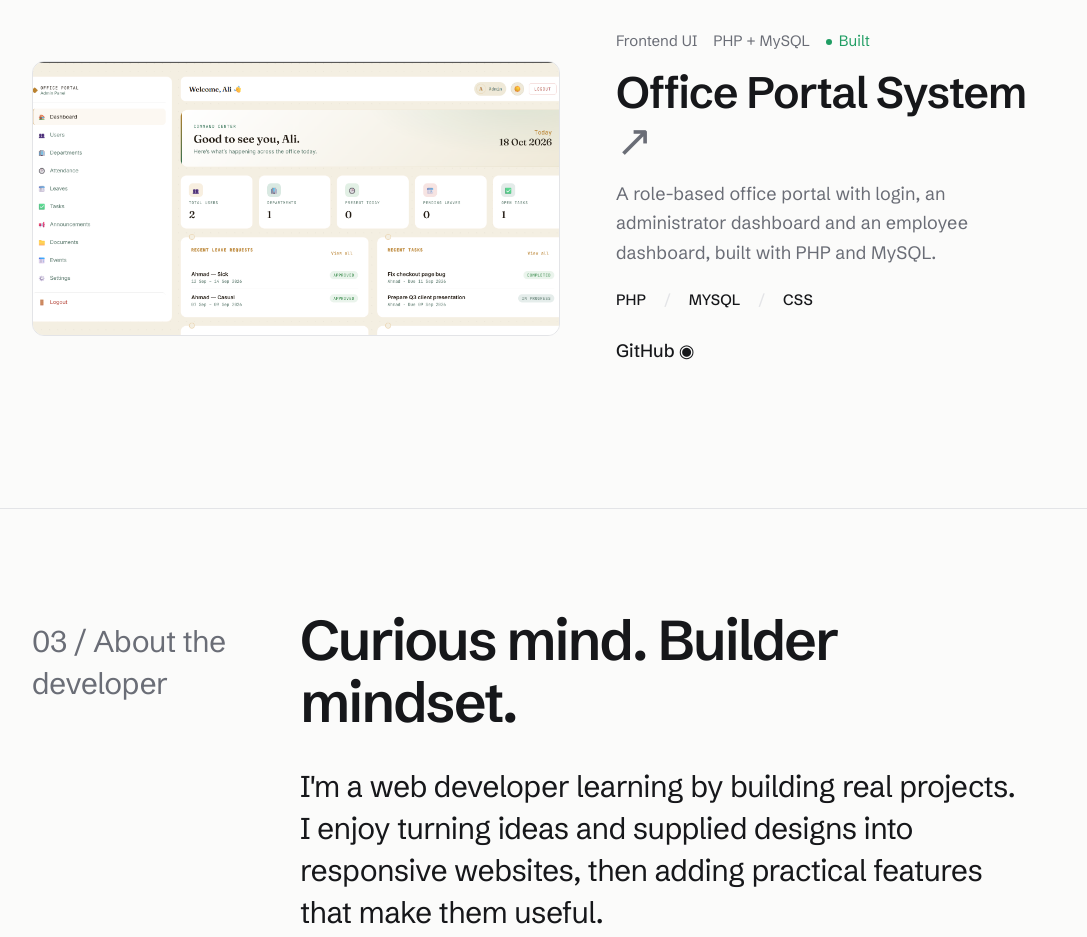
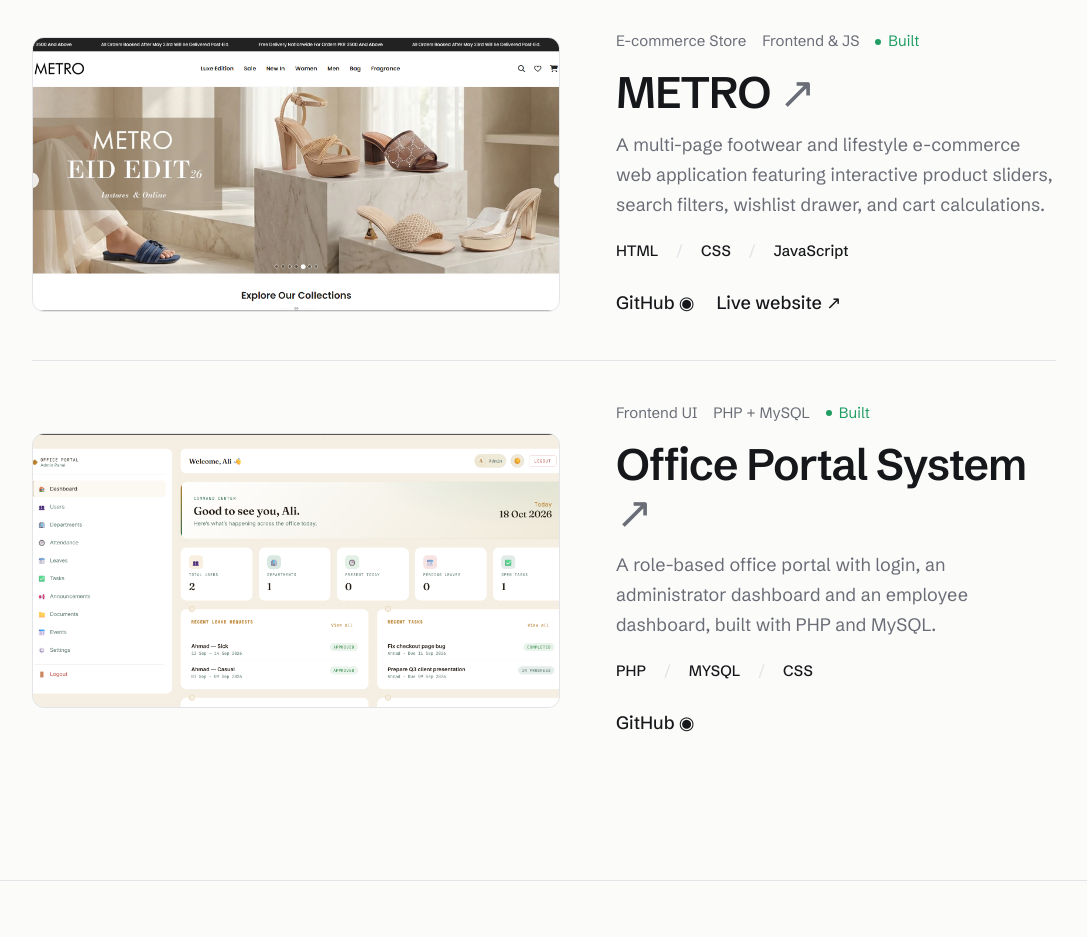
Before and after one commit to abbasiwasay-dot/PORTFOLIO, a plain HTML site: page index.html in a window 1280 px wide. Shown: the part 2740-3677 px from the top of the page, without its empty margins (96-1183 px from the left). Drawn offline with Linux system fonts and the light colour scheme.

Commit message:
adding new projects

```diff
--- a/index.html
+++ b/index.html
@@ -149,6 +149,30 @@
 
                     <article class="pj rv">
                         <div class="im">
+                            <img src="images/metro.png" alt="Metro" loading="lazy" />
+                        </div>
+                        <div>
+                            <div class="tp">
+                                <span>E-commerce Store</span>
+                                <span>Frontend &amp; JS</span>
+                                <span class="ok"><i></i> Built</span>
+                            </div>
+                            <h3>METRO <s>↗</s></h3>
+                            <p>A multi-page footwear and lifestyle e-commerce web application featuring interactive product sliders, search filters, wishlist drawer, and cart calculations.</p>
+                            <div class="tg">
+                                <span>HTML</span>
+                                <span>CSS</span>
+                                <span>JavaScript</span>
+                            </div>
+                            <div class="lk">
+                                <a class="ul" href="https://github.com/abbasiwasay-dot/METRO-" target="_blank" rel="noopener noreferrer" aria-label="GitHub source" title="GitHub">GitHub ◉</a>
+                                <a class="ul" href="https://abbasiwasay-dot.github.io/METRO-/" target="_blank" rel="noopener noreferrer" aria-label="Live website" title="Live website">Live website ↗</a>
+                            </div>
+                        </div>
+                    </article>
+
+                    <article class="pj rv">
+                        <div class="im">
                             <img src="images/officeportal.png" alt="Office Portal" loading="lazy" />
                         </div>
                         <div>
```
Also changed, not shown: images/metro.png (added).
